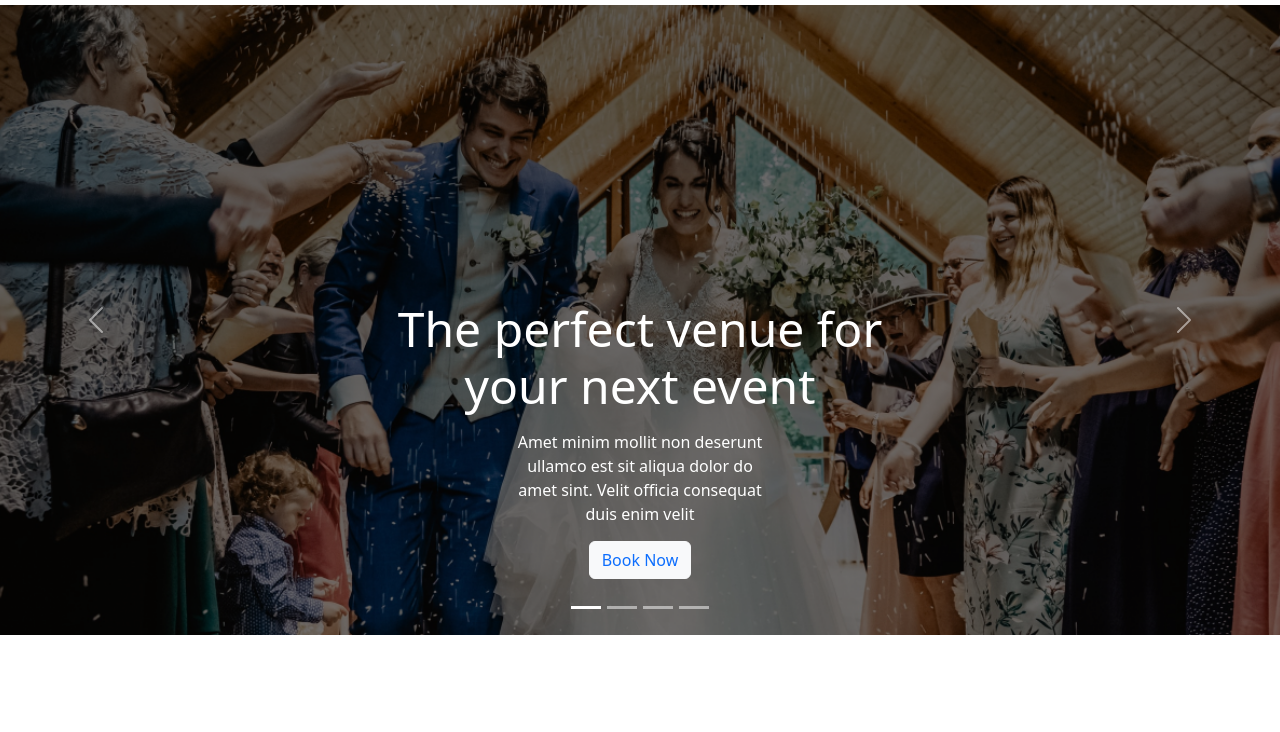
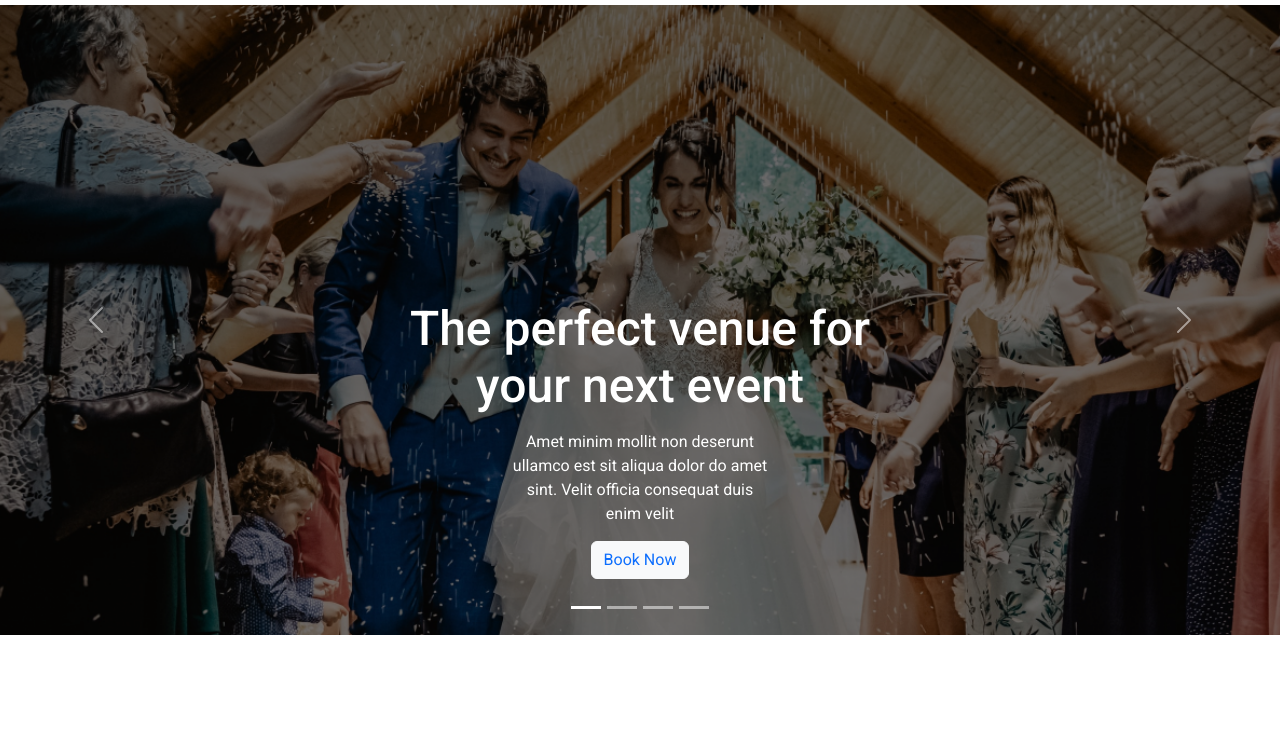
Before and after one commit to Rayhanali-dev/convention, a plain HTML site: page index.html in a window 1280 px wide. Shown: the part 73-805 px from the top of the page. Drawn offline with Linux system fonts and the light colour scheme.

Commit message:
convention center

```diff
--- a/css/style.css
+++ b/css/style.css
@@ -5,6 +5,7 @@
     margin: 0;
     padding: 0;
     box-sizing: border-box;
+    font-family: 'Roboto', sans-serif;
 }
 
 ul,ol,li {
--- a/index.html
+++ b/index.html
@@ -8,6 +8,7 @@
   <title>convention center</title>
   <link rel="stylesheet" href="css/bootstrap.min.css">
   <link rel="stylesheet" href="css/all.min.css">
+  <link href="https://fonts.googleapis.com/css2?family=Roboto:wght@100;300;400;500;700;900&display=swap" rel="stylesheet">
   <link rel="stylesheet" href="css/style.css">
   <link rel="stylesheet" href="css/responsive.css">
 </head>
```
